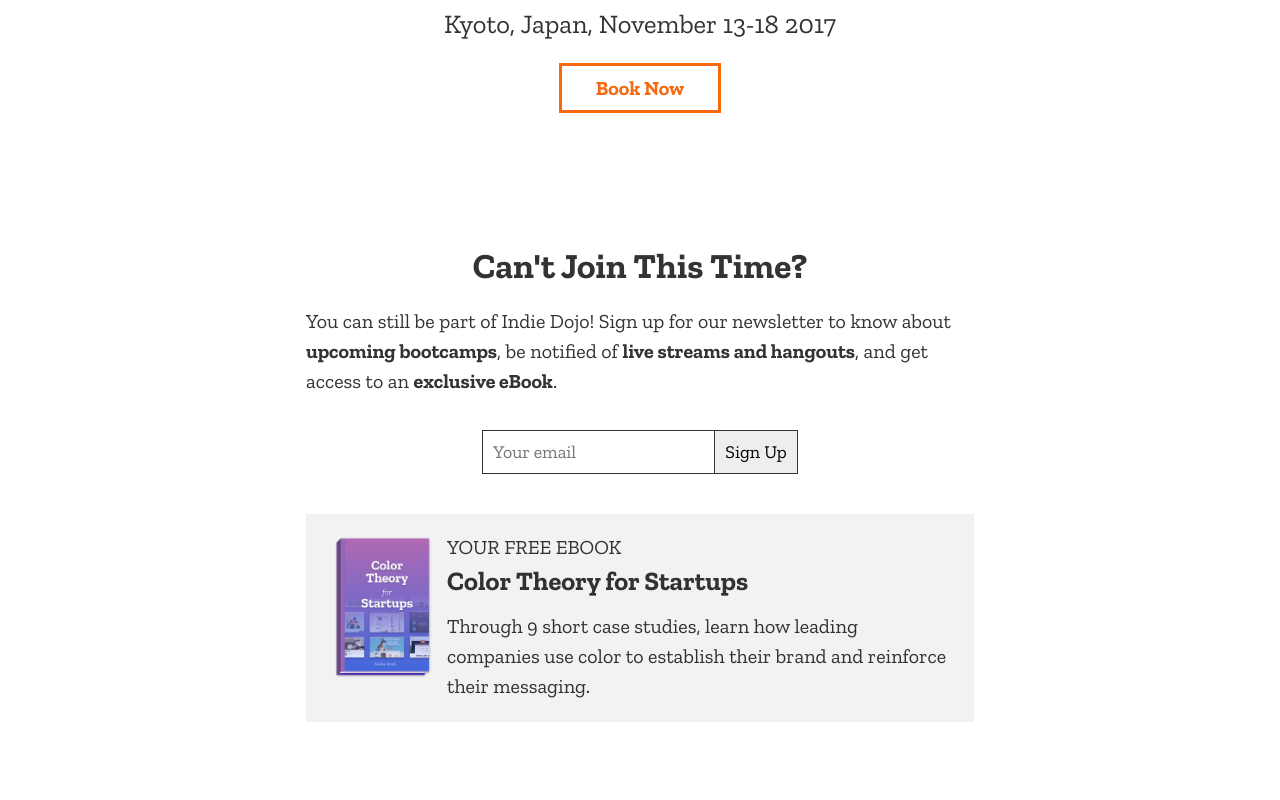
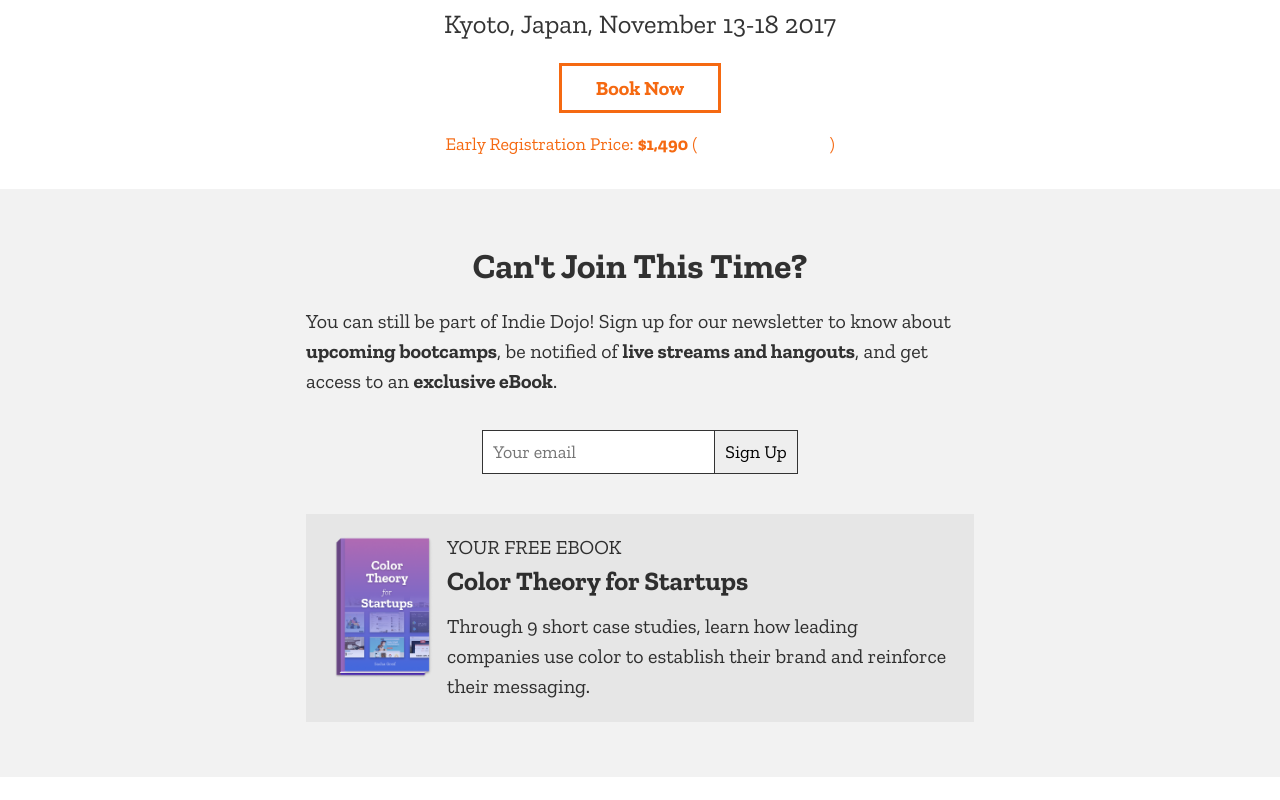
Before and after one commit to IndieDojo/indiedojo, a Gatsby app: page / in a window 1280 px wide. Shown: the part 2720-3520 px from the top of the page. Built offline with nearby package versions, Linux system fonts and the light colour scheme.

Commit message:
Booking colors lower page

```diff
--- a/src/components/home/Booking.js
+++ b/src/components/home/Booking.js
@@ -25,7 +25,7 @@ const BookingDate = styled.div`
 const BookingPrice = styled.div`
   margin-top: 20px;
   font-size: 18px;
-  color: ${props => props.theme.colors.transparentWhite};
+  color: ${props => props.light ? props.theme.colors.transparentWhite : props.theme.colors.primary};
   a{
     color: ${props => props.theme.colors.transparentWhite};
   }
@@ -41,7 +41,7 @@ const Booking = ({ light, isMobile }) => (
       >
         Book Now
       </BookingButton>
-      <BookingPrice>Early Registration Price: <strong>$1,490</strong> (<a href="#included">What's included?</a>)</BookingPrice>
+      <BookingPrice light={light}>Early Registration Price: <strong>$1,490</strong> (<LinkTo inherit href="#included">What's included?</LinkTo>)</BookingPrice>
     </BookingDate>
   </DatesWrapper>
 );
--- a/src/pages/index.js
+++ b/src/pages/index.js
@@ -121,10 +121,17 @@ class Index extends Component {
               </Container>
             </Background>
 
+            <ContainerSmall>
+              <BookingBlock isMobile={this.state.isMobile} />
+            </ContainerSmall>
+
+            <Background color='veryLight'>
+              <ContainerSmall>
+                <Newsletter isMobile={this.state.isMobile}/>
+              </ContainerSmall>
+            </Background>
 
             <ContainerSmall>
-              <BookingBlock isMobile={this.state.isMobile} />
-              <Newsletter isMobile={this.state.isMobile}/>
               <Faqs isMobile={this.state.isMobile} />
             </ContainerSmall>
 
```
Also changed, not shown: src/components/home/Newsletter.js (+0 -31 lines).
